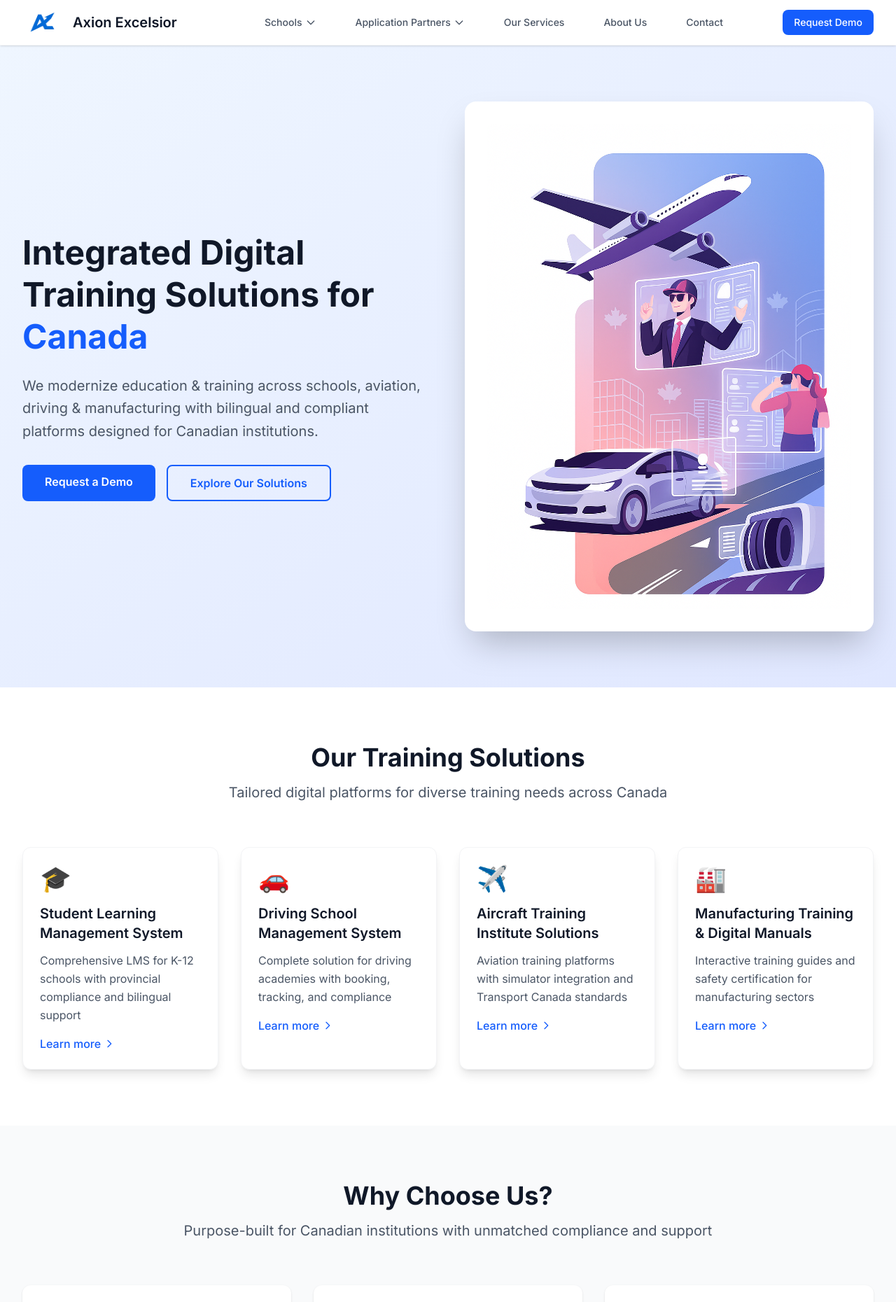
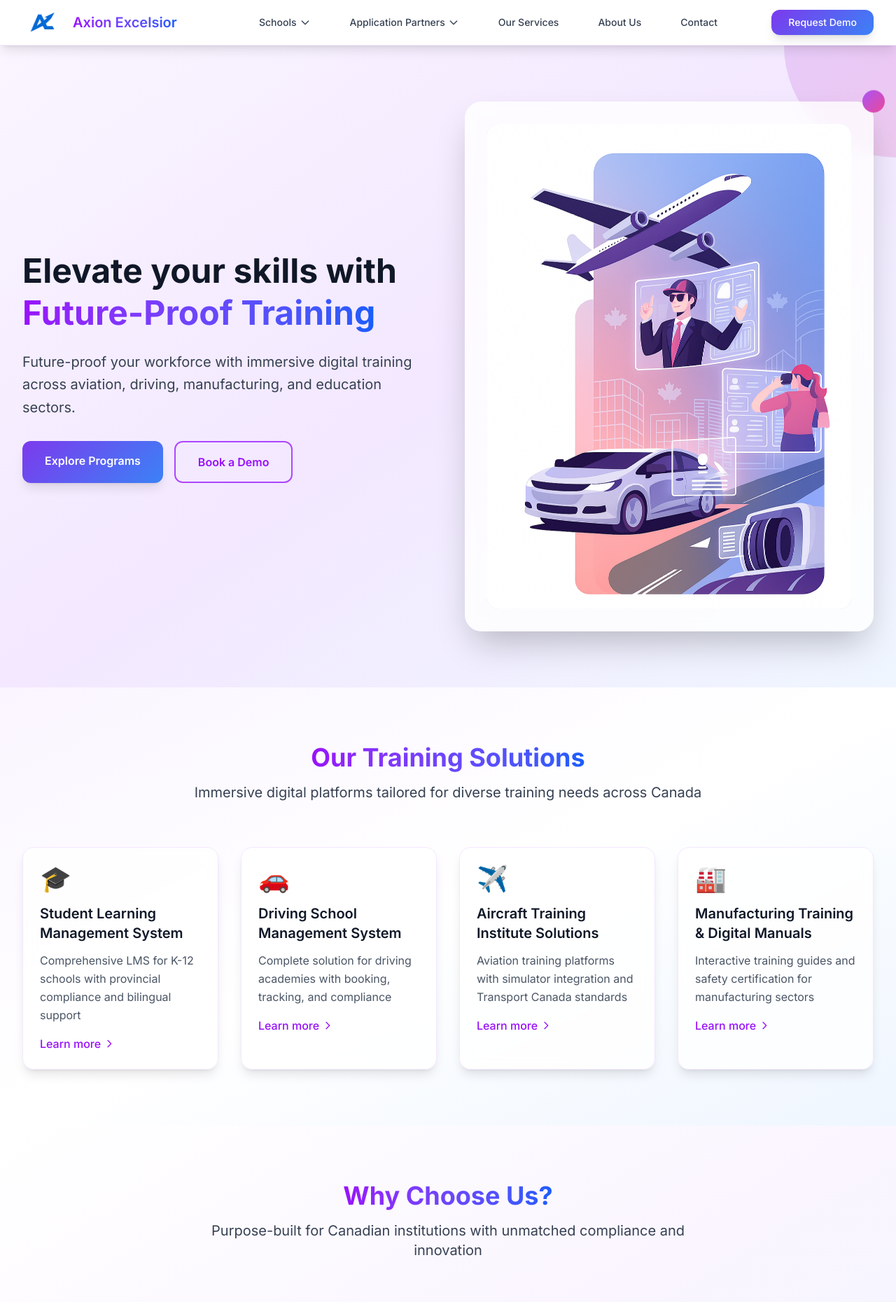
Before and after one commit to Aiden31x/axion-excelsior, a Next.js app: page / in a window 1280 px wide. Shown: the top 1860 px of the page at 70% size. Built offline with nearby package versions, Linux system fonts and the light colour scheme.

Commit message:
added purple theme

```diff
--- a/src/app/globals.css
+++ b/src/app/globals.css
@@ -1 +1,53 @@
 @import "tailwindcss";
+
+/* Custom CSS Variables for the Purple-Blue Theme */
+:root {
+    --primary-purple: #7c3aed;
+    --primary-purple-light: #a855f7;
+    --accent-blue: #3b82f6;
+    --accent-orange: #f97316;
+    --accent-pink: #ec4899;
+    --gradient-purple-blue: linear-gradient(135deg, #7c3aed 0%, #3b82f6 100%);
+    --gradient-purple-pink: linear-gradient(135deg, #a855f7 0%, #ec4899 100%);
+    --gradient-light-purple: linear-gradient(135deg, #f3e8ff 0%, #e9d5ff 100%);
+}
+
+/* Custom gradient classes */
+.bg-gradient-purple-blue {
+    background: var(--gradient-purple-blue);
+}
+
+.bg-gradient-purple-pink {
+    background: var(--gradient-purple-pink);
+}
+
+.bg-gradient-light-purple {
+    background: var(--gradient-light-purple);
+}
+
+/* Custom animations for modern feel */
+@keyframes float {
+
+    0%,
+    100% {
+        transform: translateY(0px);
+    }
+
+    50% {
+        transform: translateY(-10px);
+    }
+}
+
+.animate-float {
+    animation: float 6s ease-in-out infinite;
+}
+
+/* Custom hover effects */
+.hover-lift {
+    transition: transform 0.3s ease, box-shadow 0.3s ease;
+}
+
+.hover-lift:hover {
+    transform: translateY(-5px);
+    box-shadow: 0 20px 40px rgba(124, 58, 237, 0.15);
+}
--- a/src/components/CTASection.tsx
+++ b/src/components/CTASection.tsx
@@ -2,21 +2,27 @@ import Link from 'next/link';
 
 export default function CTASection() {
   return (
-    <section className="py-20 bg-gradient-to-r from-blue-600 to-indigo-700">
-      <div className="max-w-4xl mx-auto px-4 sm:px-6 lg:px-8 text-center">
+    <section className="py-20 bg-gradient-purple-blue relative overflow-hidden">
+      {/* Background decorative elements */}
+      <div className="absolute inset-0 overflow-hidden">
+        <div className="absolute top-10 right-10 w-32 h-32 bg-white/10 rounded-full animate-float"></div>
+        <div className="absolute bottom-10 left-10 w-24 h-24 bg-white/10 rounded-full animate-float" style={{ animationDelay: '2s' }}></div>
+      </div>
+
+      <div className="max-w-4xl mx-auto px-4 sm:px-6 lg:px-8 text-center relative z-10">
         <h2 className="text-3xl lg:text-4xl font-bold text-white mb-6">
-          Let&apos;s power your digital training transformation
+          Ready to elevate your training programs?
         </h2>
-        <p className="text-xl text-blue-100 mb-8 leading-relaxed">
-          Explore how we can help your team or institution achieve training excellence
-          with our Canadian-compliant digital solutions.
+        <p className="text-xl text-purple-100 mb-8 leading-relaxed">
+          Future-proof your workforce with immersive digital training solutions
+          designed for the modern Canadian marketplace.
         </p>
         <div className="flex flex-col sm:flex-row gap-4 justify-center">
-          <Link href="/contact" className="bg-white text-blue-600 hover:bg-gray-50 px-8 py-3 rounded-lg font-semibold transition-colors">
-            Request a Demo
+          <Link href="/contact" className="bg-white text-purple-600 hover:bg-purple-50 px-8 py-4 rounded-xl font-semibold transition-all duration-300 hover-lift shadow-lg">
+            Explore Programs
           </Link>
-          <Link href="/contact" className="border-2 border-white text-white hover:bg-white hover:text-blue-600 px-8 py-3 rounded-lg font-semibold transition-colors">
-            Talk to Sales
+          <Link href="/contact" className="border-2 border-white text-white hover:bg-white hover:text-purple-600 px-8 py-4 rounded-xl font-semibold transition-all duration-300 hover-lift">
+            Book a Demo
           </Link>
         </div>
       </div>
--- a/src/components/Hero.tsx
+++ b/src/components/Hero.tsx
@@ -3,42 +3,54 @@ import Image from 'next/image';
 
 export default function Hero() {
   return (
-    <section className="bg-gradient-to-br from-blue-50 to-indigo-100 py-20">
-      <div className="max-w-7xl mx-auto px-4 sm:px-6 lg:px-8">
+    <section className="bg-gradient-to-br from-purple-50 via-purple-100 to-blue-50 py-20 relative overflow-hidden">
+      {/* Background decorative elements */}
+      <div className="absolute inset-0 overflow-hidden">
+        <div className="absolute -top-40 -right-40 w-80 h-80 bg-gradient-purple-pink rounded-full opacity-20 animate-float"></div>
+        <div className="absolute -bottom-40 -left-40 w-80 h-80 bg-gradient-blue-purple rounded-full opacity-20 animate-float" style={{ animationDelay: '2s' }}></div>
+      </div>
+
+      <div className="max-w-7xl mx-auto px-4 sm:px-6 lg:px-8 relative z-10">
         <div className="grid lg:grid-cols-2 gap-12 items-center">
           {/* Left Column - Text */}
           <div>
             <h1 className="text-4xl lg:text-5xl font-bold text-gray-900 leading-tight mb-6">
-              Integrated Digital Training Solutions for{' '}
-              <span className="text-blue-600">Canada</span>
+              Elevate your skills with{' '}
+              <span className="bg-gradient-to-r from-purple-600 to-blue-600 bg-clip-text text-transparent">
+                Future-Proof Training
+              </span>
             </h1>
-            <p className="text-xl text-gray-600 mb-8 leading-relaxed">
-              We modernize education & training across schools, aviation, driving & manufacturing
-              with bilingual and compliant platforms designed for Canadian institutions.
+            <p className="text-xl text-gray-700 mb-8 leading-relaxed">
+              Future-proof your workforce with immersive digital training across aviation,
+              driving, manufacturing, and education sectors.
             </p>
             <div className="flex flex-col sm:flex-row gap-4">
-              <Link href="/contact" className="bg-blue-600 hover:bg-blue-700 text-white px-8 py-3 rounded-lg font-semibold transition-colors text-center">
-                Request a Demo
+              <Link href="/contact" className="bg-gradient-purple-blue hover:opacity-90 text-white px-8 py-4 rounded-xl font-semibold transition-all duration-300 text-center hover-lift shadow-lg">
+                Explore Programs
               </Link>
-              <Link href="/services" className="border-2 border-blue-600 text-blue-600 hover:bg-blue-600 hover:text-white px-8 py-3 rounded-lg font-semibold transition-colors text-center">
-                Explore Our Solutions
+              <Link href="/services" className="border-2 border-purple-500 text-purple-600 hover:bg-gradient-purple-blue hover:text-white hover:border-transparent px-8 py-4 rounded-xl font-semibold transition-all duration-300 text-center hover-lift">
+                Book a Demo
               </Link>
             </div>
           </div>
 
           {/* Right Column - Image */}
           <div className="relative">
-            <div className="bg-white rounded-2xl shadow-2xl p-8">
-              <div className="aspect-[3/4] bg-gradient-to-br from-blue-100 to-indigo-200 rounded-lg overflow-hidden">
+            <div className="bg-white/80 backdrop-blur-sm rounded-3xl shadow-2xl p-8 hover-lift">
+              <div className="aspect-[3/4] bg-gradient-light-purple rounded-2xl overflow-hidden relative">
+                <div className="absolute inset-0 bg-gradient-to-br from-purple-400/20 to-blue-400/20"></div>
                 <Image
                   src="/hero-training-image.png"
                   alt="Digital Training Solutions - Aviation, Driving, and Manufacturing"
                   width={400}
                   height={533}
-                  className="w-full h-full object-cover"
+                  className="w-full h-full object-cover relative z-10"
                   priority
                 />
               </div>
+              {/* Floating elements around the image */}
+              <div className="absolute -top-4 -right-4 w-8 h-8 bg-gradient-purple-pink rounded-full animate-float"></div>
+              <div className="absolute -bottom-4 -left-4 w-6 h-6 bg-gradient-blue-purple rounded-full animate-float" style={{ animationDelay: '1s' }}></div>
             </div>
           </div>
         </div>
--- a/src/components/Navbar.tsx
+++ b/src/components/Navbar.tsx
@@ -9,12 +9,12 @@ export default function Navbar() {
   const [partnersDropdown, setPartnersDropdown] = useState(false);
 
   return (
-    <nav className="bg-white shadow-sm border-b border-gray-100 sticky top-0 z-50">
+    <nav className="bg-white/95 backdrop-blur-md shadow-lg border-b border-purple-100 sticky top-0 z-50">
       <div className="max-w-7xl mx-auto px-4 sm:px-6 lg:px-8">
         <div className="flex justify-between items-center h-16">
           {/* Logo */}
           <div className="flex-shrink-0">
-            <Link href="/" className="flex items-center">
+            <Link href="/" className="flex items-center hover-lift">
               <div className="w-15 h-15 relative">
                 <Image
                   src="/logo4.png"
@@ -25,7 +25,7 @@ export default function Navbar() {
                   priority
                 />
               </div>
-              <span className="ml-3 text-xl font-semibold text-gray-900">
+              <span className="ml-3 text-xl font-semibold bg-gradient-to-r from-purple-600 to-blue-600 bg-clip-text text-transparent">
                 Axion Excelsior
               </span>
             </Link>
@@ -38,7 +38,7 @@ export default function Navbar() {
               <div className="relative">
                 <button
                   onClick={() => setSchoolsDropdown(!schoolsDropdown)}
-                  className="text-gray-600 hover:text-blue-600 px-3 py-2 text-sm font-medium flex items-center"
+                  className="text-gray-700 hover:text-purple-600 px-3 py-2 text-sm font-medium flex items-center transition-colors duration-200"
                 >
                   Schools
                   <svg className="ml-1 w-4 h-4" fill="none" stroke="currentColor" viewBox="0 0 24 24">
@@ -46,11 +46,11 @@ export default function Navbar() {
                   </svg>
                 </button>
                 {schoolsDropdown && (
-                  <div className="absolute top-full left-0 mt-1 w-48 bg-white rounded-md shadow-lg border border-gray-200">
-                    <Link href="/services#lms" className="block px-4 py-2 text-sm text-gray-700 hover:bg-gray-50">
+                  <div className="absolute top-full left-0 mt-1 w-48 bg-white/95 backdrop-blur-md rounded-xl shadow-xl border border-purple-100">
+                    <Link href="/services#lms" className="block px-4 py-2 text-sm text-gray-700 hover:bg-purple-50 hover:text-purple-600 transition-colors duration-200 rounded-lg mx-2 my-1">
                       K-12 Schools
                     </Link>
-                    <Link href="/services#lms" className="block px-4 py-2 text-sm text-gray-700 hover:bg-gray-50">
+                    <Link href="/services#lms" className="block px-4 py-2 text-sm text-gray-700 hover:bg-purple-50 hover:text-purple-600 transition-colors duration-200 rounded-lg mx-2 my-1">
                       Higher Education
                     </Link>
                   </div>
@@ -61,7 +61,7 @@ export default function Navbar() {
               <div className="relative">
                 <button
                   onClick={() => setPartnersDropdown(!partnersDropdown)}
-                  className="text-gray-600 hover:text-blue-600 px-3 py-2 text-sm font-medium flex items-center"
+                  className="text-gray-700 hover:text-purple-600 px-3 py-2 text-sm font-medium flex items-center transition-colors duration-200"
                 >
                   Application Partners
                   <svg className="ml-1 w-4 h-4" fill="none" stroke="currentColor" viewBox="0 0 24 24">
@@ -69,27 +69,27 @@ export default function Navbar() {
                   </svg>
                 </button>
                 {partnersDropdown && (
-                  <div className="absolute top-full left-0 mt-1 w-48 bg-white rounded-md shadow-lg border border-gray-200">
-                    <Link href="/services#driving" className="block px-4 py-2 text-sm text-gray-700 hover:bg-gray-50">
+                  <div className="absolute top-full left-0 mt-1 w-48 bg-white/95 backdrop-blur-md rounded-xl shadow-xl border border-purple-100">
+                    <Link href="/services#driving" className="block px-4 py-2 text-sm text-gray-700 hover:bg-purple-50 hover:text-purple-600 transition-colors duration-200 rounded-lg mx-2 my-1">
                       Driving Schools
                     </Link>
-                    <Link href="/services#aviation" className="block px-4 py-2 text-sm text-gray-700 hover:bg-gray-50">
+                    <Link href="/services#aviation" className="block px-4 py-2 text-sm text-gray-700 hover:bg-purple-50 hover:text-purple-600 transition-colors duration-200 rounded-lg mx-2 my-1">
                       Aviation Institutes
                     </Link>
-                    <Link href="/services#manufacturing" className="block px-4 py-2 text-sm text-gray-700 hover:bg-gray-50">
+                    <Link href="/services#manufacturing" className="block px-4 py-2 text-sm text-gray-700 hover:bg-purple-50 hover:text-purple-600 transition-colors duration-200 rounded-lg mx-2 my-1">
                       Manufacturing
                     </Link>
                   </div>
                 )}
               </div>
 
-              <Link href="/services" className="text-gray-600 hover:text-blue-600 px-3 py-2 text-sm font-medium">
+              <Link href="/services" className="text-gray-700 hover:text-purple-600 px-3 py-2 text-sm font-medium transition-colors duration-200">
                 Our Services
               </Link>
-              <Link href="/about" className="text-gray-600 hover:text-blue-600 px-3 py-2 text-sm font-medium">
+              <Link href="/about" className="text-gray-700 hover:text-purple-600 px-3 py-2 text-sm font-medium transition-colors duration-200">
                 About Us
               </Link>
-              <Link href="/contact" className="text-gray-600 hover:text-blue-600 px-3 py-2 text-sm font-medium">
+              <Link href="/contact" className="text-gray-700 hover:text-purple-600 px-3 py-2 text-sm font-medium transition-colors duration-200">
                 Contact
               </Link>
             </div>
@@ -97,8 +97,7 @@ export default function Navbar() {
 
           {/* CTA Buttons */}
           <div className="hidden md:flex items-center space-x-4">
-
-            <Link href="/contact" className="bg-blue-600 hover:bg-blue-700 text-white px-4 py-2 rounded-lg text-sm font-medium transition-colors">
+            <Link href="/contact" className="bg-gradient-purple-blue hover:opacity-90 text-white px-6 py-2 rounded-xl text-sm font-medium transition-all duration-300 hover-lift shadow-lg">
               Request Demo
             </Link>
           </div>
@@ -107,7 +106,7 @@ export default function Navbar() {
           <div className="md:hidden">
             <button
               onClick={() => setIsOpen(!isOpen)}
-              className="text-gray-600 hover:text-blue-600 focus:outline-none"
+              className="text-gray-700 hover:text-purple-600 focus:outline-none transition-colors duration-200"
             >
               <svg className="h-6 w-6" fill="none" viewBox="0 0 24 24" stroke="currentColor">
                 <path strokeLinecap="round" strokeLinejoin="round" strokeWidth={2} d="M4 6h16M4 12h16M4 18h16" />
@@ -120,20 +119,17 @@ export default function Navbar() {
       {/* Mobile menu */}
       {isOpen && (
         <div className="md:hidden">
-          <div className="px-2 pt-2 pb-3 space-y-1 sm:px-3 bg-white border-t">
-            <Link href="/services" className="block px-3 py-2 text-base font-medium text-gray-600 hover:text-blue-600">
+          <div className="px-2 pt-2 pb-3 space-y-1 sm:px-3 bg-white/95 backdrop-blur-md border-t border-purple-100">
+            <Link href="/services" className="block px-3 py-2 text-base font-medium text-gray-700 hover:text-purple-600 transition-colors duration-200">
               Our Services
             </Link>
-            <Link href="/about" className="block px-3 py-2 text-base font-medium text-gray-600 hover:text-blue-600">
+            <Link href="/about" className="block px-3 py-2 text-base font-medium text-gray-700 hover:text-purple-600 transition-colors duration-200">
               About Us
             </Link>
-            <Link href="/contact" className="block px-3 py-2 text-base font-medium text-gray-600 hover:text-blue-600">
+            <Link href="/contact" className="block px-3 py-2 text-base font-medium text-gray-700 hover:text-purple-600 transition-colors duration-200">
               Contact
             </Link>
-            <Link href="/login" className="block px-3 py-2 text-base font-medium text-gray-600 hover:text-blue-600">
-              Login
-            </Link>
-            <Link href="/contact" className="block px-3 py-2 text-base font-medium bg-blue-600 text-white rounded-lg">
+            <Link href="/contact" className="block px-3 py-2 text-base font-medium bg-gradient-purple-blue text-white rounded-xl mx-3 mt-2 text-center hover-lift shadow-lg">
               Request Demo
             </Link>
           </div>
--- a/src/components/SolutionsOverview.tsx
+++ b/src/components/SolutionsOverview.tsx
@@ -29,28 +29,30 @@ const solutions = [
 
 export default function SolutionsOverview() {
   return (
-    <section className="py-20 bg-white">
+    <section className="py-20 bg-gradient-to-br from-purple-50 via-white to-blue-50">
       <div className="max-w-7xl mx-auto px-4 sm:px-6 lg:px-8">
         <div className="text-center mb-16">
           <h2 className="text-3xl lg:text-4xl font-bold text-gray-900 mb-4">
-            Our Training Solutions
+            <span className="bg-gradient-to-r from-purple-600 to-blue-600 bg-clip-text text-transparent">
+              Our Training Solutions
+            </span>
           </h2>
-          <p className="text-xl text-gray-600 max-w-3xl mx-auto">
-            Tailored digital platforms for diverse training needs across Canada
+          <p className="text-xl text-gray-700 max-w-3xl mx-auto">
+            Immersive digital platforms tailored for diverse training needs across Canada
           </p>
         </div>
 
         <div className="grid md:grid-cols-2 lg:grid-cols-4 gap-8">
           {solutions.map((solution, index) => (
-            <div key={index} className="bg-white rounded-xl shadow-lg border border-gray-100 p-6 hover:shadow-xl transition-shadow">
-              <div className="text-4xl mb-4">{solution.icon}</div>
-              <h3 className="text-xl font-semibold text-gray-900 mb-3">
+            <div key={index} className="bg-white/80 backdrop-blur-sm rounded-2xl shadow-lg border border-purple-100 p-6 hover:shadow-2xl transition-all duration-300 hover-lift group">
+              <div className="text-4xl mb-4 transform group-hover:scale-110 transition-transform duration-300">{solution.icon}</div>
+              <h3 className="text-xl font-semibold text-gray-900 mb-3 group-hover:text-purple-600 transition-colors duration-300">
                 {solution.title}
               </h3>
               <p className="text-gray-600 mb-4 leading-relaxed">
                 {solution.description}
               </p>
-              <Link href={solution.link} className="text-blue-600 hover:text-blue-800 font-medium inline-flex items-center">
+              <Link href={solution.link} className="text-purple-600 hover:text-purple-800 font-medium inline-flex items-center group-hover:translate-x-1 transition-transform duration-300">
                 Learn more
                 <svg className="ml-1 w-4 h-4" fill="none" stroke="currentColor" viewBox="0 0 24 24">
                   <path strokeLinecap="round" strokeLinejoin="round" strokeWidth={2} d="M9 5l7 7-7 7" />
--- a/src/components/WhyChooseUs.tsx
+++ b/src/components/WhyChooseUs.tsx
@@ -33,22 +33,24 @@ const features = [
 
 export default function WhyChooseUs() {
   return (
-      <section className="py-20 bg-gray-50">
+    <section className="py-20 bg-gradient-to-br from-white via-purple-50 to-blue-50">
       <div className="max-w-7xl mx-auto px-4 sm:px-6 lg:px-8">
         <div className="text-center mb-16">
           <h2 className="text-3xl lg:text-4xl font-bold text-gray-900 mb-4">
+            <span className="bg-gradient-to-r from-purple-600 to-blue-600 bg-clip-text text-transparent">
               Why Choose Us?
+            </span>
           </h2>
-            <p className="text-xl text-gray-600 max-w-3xl mx-auto">
-              Purpose-built for Canadian institutions with unmatched compliance and support
+          <p className="text-xl text-gray-700 max-w-3xl mx-auto">
+            Purpose-built for Canadian institutions with unmatched compliance and innovation
           </p>
         </div>
 
         <div className="grid md:grid-cols-2 lg:grid-cols-3 gap-8">
           {features.map((feature, index) => (
-              <div key={index} className="bg-white rounded-xl p-6 shadow-sm hover:shadow-md transition-shadow">
-                <div className="text-3xl mb-4">{feature.icon}</div>
-                <h3 className="text-xl font-semibold text-gray-900 mb-3">
+            <div key={index} className="bg-white/80 backdrop-blur-sm rounded-2xl p-6 shadow-lg border border-purple-100 hover:shadow-xl transition-all duration-300 hover-lift group">
+              <div className="text-3xl mb-4 transform group-hover:scale-110 transition-transform duration-300">{feature.icon}</div>
+              <h3 className="text-xl font-semibold text-gray-900 mb-3 group-hover:text-purple-600 transition-colors duration-300">
                 {feature.title}
               </h3>
               <p className="text-gray-600 leading-relaxed">
```
Also changed, not shown: src/components/CustomerSegments.tsx (+13 -12 lines), src/components/Footer.tsx (+10 -10 lines), tailwind.config.js (added, +61 -0 lines). Lines whose indentation alone changed are shown as unchanged.
